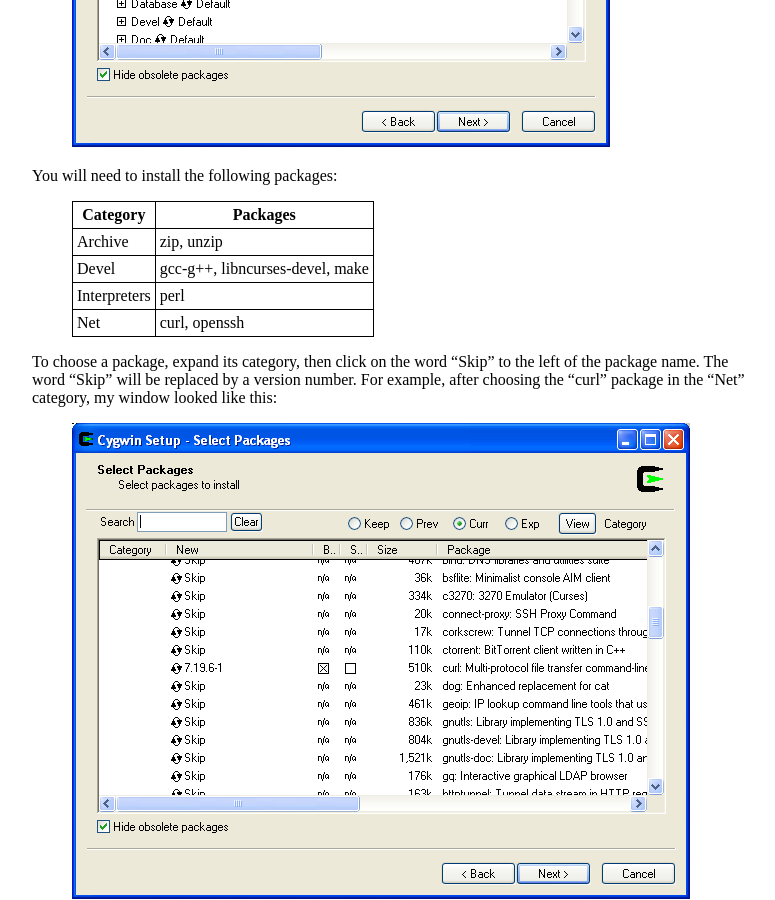
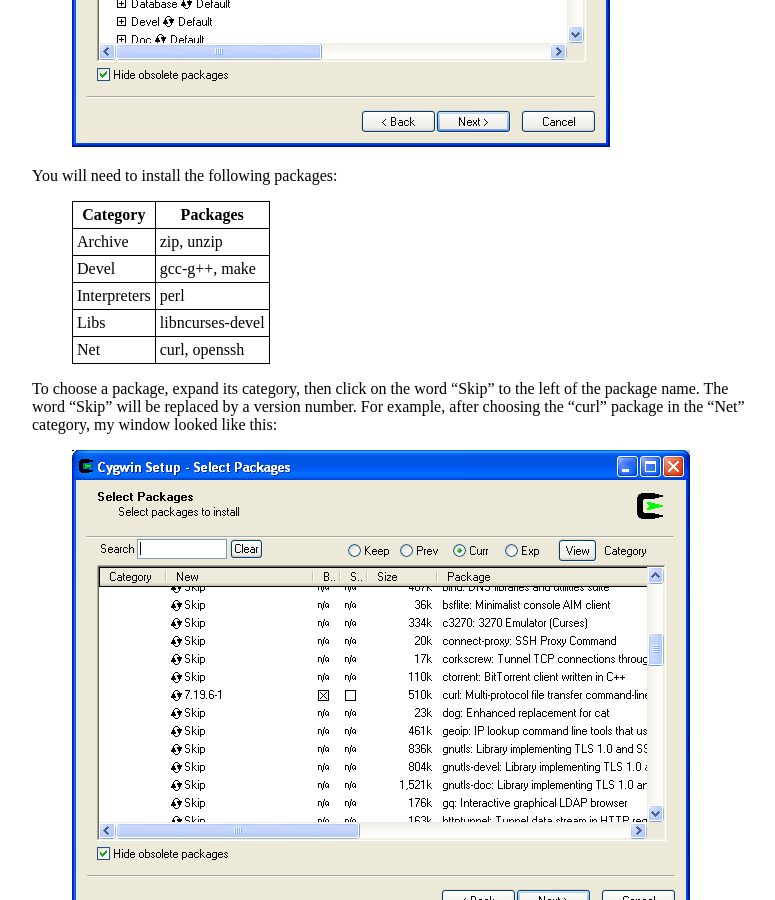
Before and after one commit to ycpcs/cs101-spring2015, a Jekyll site: the page built from installCygwin.md, in a window 1280 px wide and 900 px high, scrolled down 3832 px. Shown: the whole window, without its empty margins (248-1023 px from the left). Built offline with Jekyll 4.4.1, drawn with Linux system fonts in a browser that asks for light colours; Markdown is read by kramdown in place of the engine named in the settings.

Commit message:
libncurses-devel has moved to "Libs"

```diff
--- a/installCygwin.md
+++ b/installCygwin.md
@@ -56,9 +56,10 @@ You will need to install the following packages:
 > Category | Packages
 > -------- | --------
 > Archive  | zip, unzip
-> Devel    | gcc-g++, libncurses-devel, make
+> Devel    | gcc-g++, make
 > Interpreters | perl
-> Net      | curl, openssh
+> Libs | libncurses-devel
+> Net | curl, openssh
 
 To choose a package, expand its category, then click on the word "Skip" to the left of the package name. The word "Skip" will be replaced by a version number. For example, after choosing the "curl" package in the "Net" category, my window looked like this:
 
```
